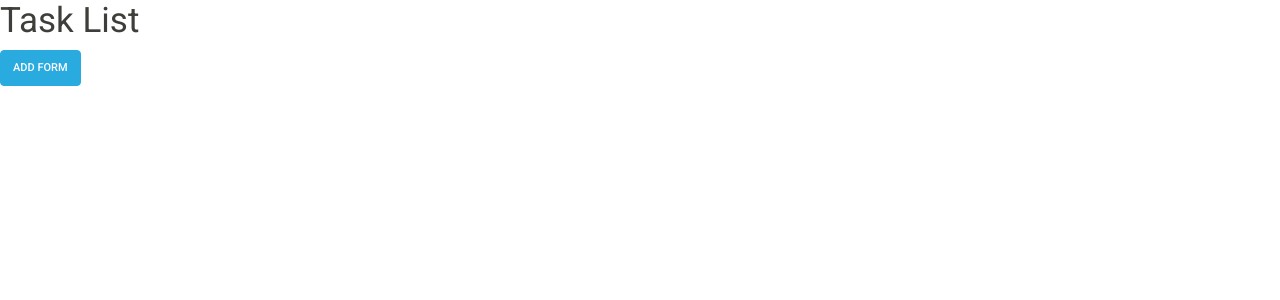
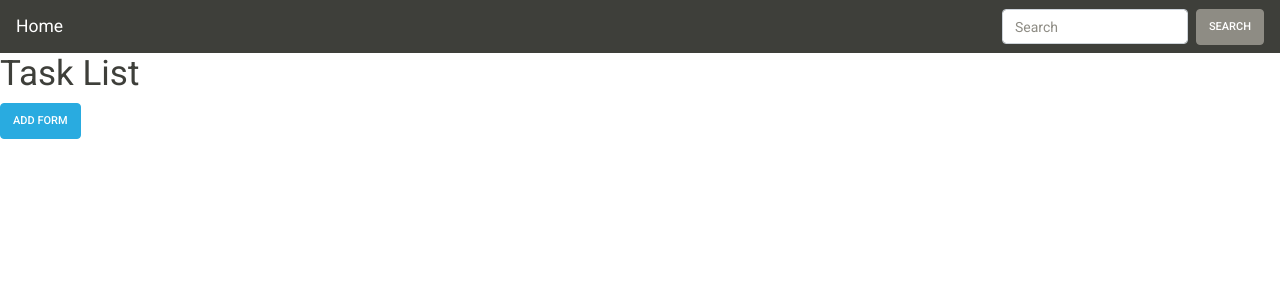
Before and after one commit to VinoSilva/SLSTaskSystem, a React (Create React App) app in the folder client/slsclient/: page / in a window 1280 px wide. Shown: the top 300 px of the page. Built offline with nearby package versions, Linux system fonts and the light colour scheme.

Commit message:
Added navbar and Home component

```diff
--- a/client/slsclient/src/App.js
+++ b/client/slsclient/src/App.js
@@ -7,7 +7,7 @@
 
 import rootReducer from './reducers/rootReducer';
 
-import Task from './Components/Task';
+import Home from './Components/Home';
 
 const store = createStore(rootReducer,applyMiddleware(thunk));
 
@@ -17,7 +17,7 @@
   return (
     <Provider store={store}>
       <div className="App">
-        <Task />
+        <Home />
       </div>
     </Provider>
   );
--- /dev/null
+++ b/client/slsclient/src/Components/Home.js
@@ -0,0 +1,16 @@
+import React, { Component } from 'react'
+import Task from './Task';
+import NavBar from './NavBar';
+
+export class Home extends Component {
+    render() {
+        return (
+            <div>
+                <NavBar />
+                <Task />
+            </div>
+        )
+    }
+}
+
+export default Home
--- /dev/null
+++ b/client/slsclient/src/Components/NavBar.js
@@ -0,0 +1,42 @@
+import React, { Component } from 'react'
+
+export class NavBar extends Component {
+    render() {
+        return (
+            <div>
+                <nav className="navbar navbar-expand-lg navbar-dark bg-primary">
+                <a className="navbar-brand" href="#">Home</a>
+                <button className="navbar-toggler" type="button" data-toggle="collapse" data-target="#navbarColor01" aria-controls="navbarColor01" aria-expanded="false" aria-label="Toggle navigation">
+                    <span className="navbar-toggler-icon"></span>
+                </button>
+
+                <div className="collapse navbar-collapse" id="navbarColor01">
+                    <ul className="navbar-nav mr-auto">
+
+                    {/* Will be cleaned up upon confirmation Vino */}
+                    {/* <li className="nav-item active">
+                        <a className="nav-link" href="#">Home <span className="sr-only">(current)</span></a>
+                    </li>
+                    <li className="nav-item">
+                        <a className="nav-link" href="#">Features</a>
+                    </li>
+                    <li className="nav-item">
+                        <a className="nav-link" href="#">Pricing</a>
+                    </li>
+                    <li className="nav-item">
+                        <a className="nav-link" href="#">About</a>
+                    </li> */}
+
+                    </ul>
+                    <form className="form-inline my-2 my-lg-0">
+                        <input className="form-control mr-sm-2" type="text" placeholder="Search" />
+                        <button className="btn btn-secondary my-2 my-sm-0" type="submit">Search</button>
+                    </form>
+                </div>
+                </nav>
+            </div>
+        )
+    }
+}
+
+export default NavBar
```
